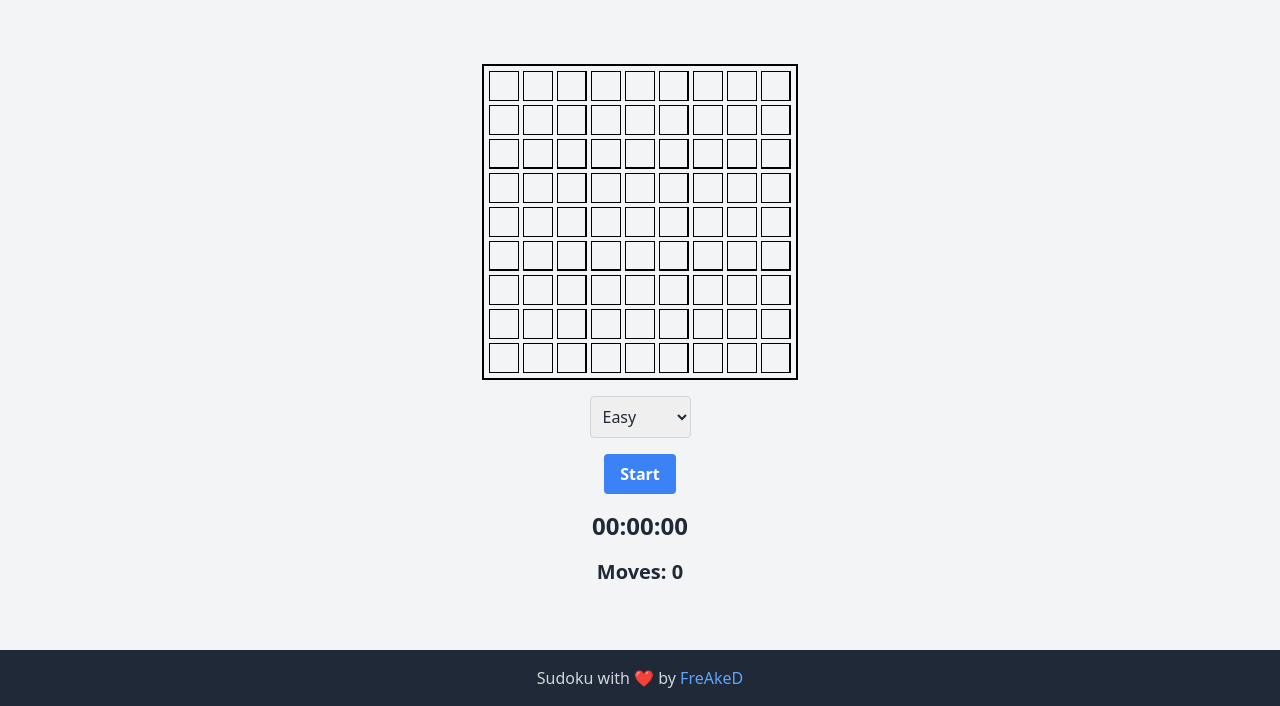
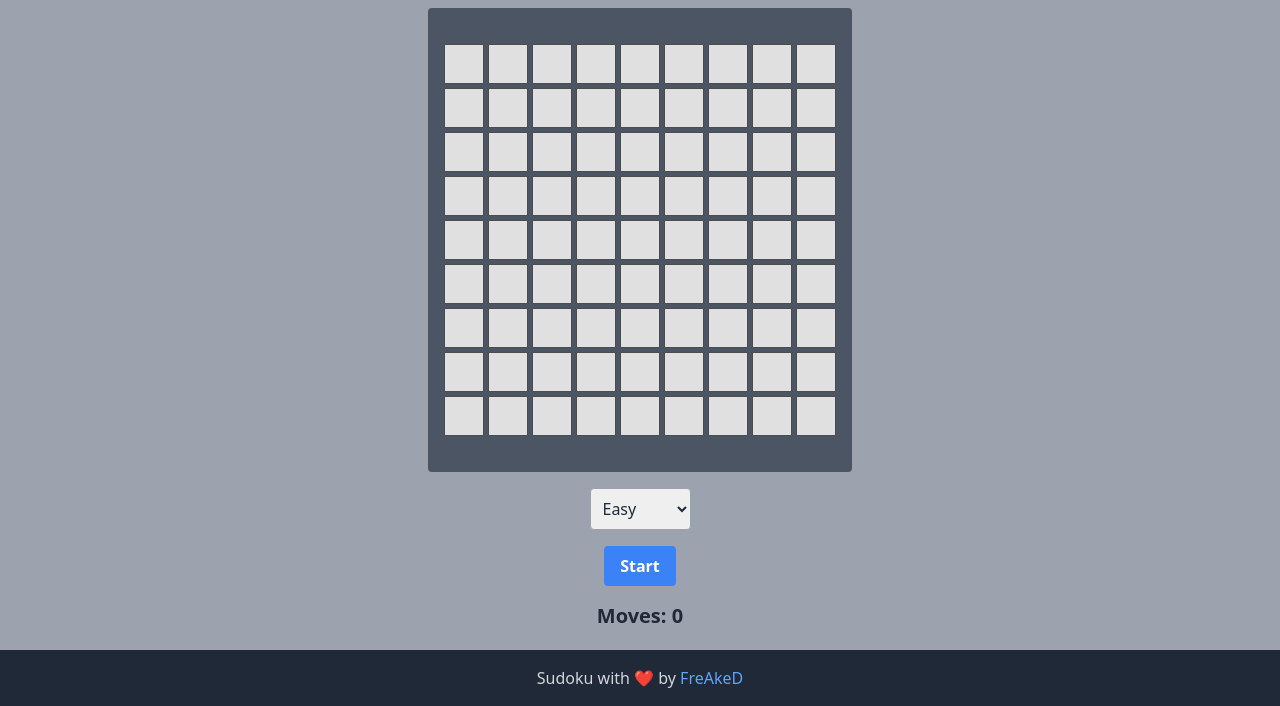
Before and after one commit to DevFreAkeD/JavaScript-Mini-Projects, a plain HTML site: page Sudoku/index.html in a window 1280 px wide. Shown: the part 94-800 px from the top of the page. Drawn offline with nearby package versions, Linux system fonts and the light colour scheme.

Commit message:
Update index.html

```diff
--- a/Sudoku/index.html
+++ b/Sudoku/index.html
@@ -28,47 +28,54 @@
             flex-grow: 1;
         }
         .cell {
-            /* Add your cell styling here */
-            border: 1px solid #000;
-            width: 30px;
-            height: 30px;
+            border: 1px solid #4c4c4c;
+            width: 40px;
+            height: 40px;
             display: flex;
             align-items: center;
             justify-content: center;
+            font-size: 18px;
+            font-weight: bold;
+            background-color: #e0e0e0;
         }
 
-        /* Add borders between each 3x3 box */
+        .cell input {
+            width: 100%;
+            height: 100%;
+            border: none;
+            text-align: center;
+            font-size: 18px;
+            font-weight: bold;
+            background-color: transparent;
+        }
+
+        .cell input:focus {
+            outline: none;
+            background-color: #b2dee4;
+        }
+
         #sudoku-grid {
             border-collapse: collapse;
-            padding: 5px;
-            border: 2px solid #000;
-        }
-
-        #sudoku-grid .cell:nth-child(3n),
-        #sudoku-grid .cell:nth-child(6n) {
-            border-right: 2px solid #000;
-        }
-
-        #sudoku-grid .cell:nth-child(n+19):nth-child(-n+27),
-        #sudoku-grid .cell:nth-child(n+46):nth-child(-n+54) {
-            border-bottom: 2px solid #000;
+            margin: 20px auto;
         }
     </style>
 </head>
 
-<body class="bg-gray-100 text-gray-800">
+<body class="bg-gray-400 text-gray-800">
 
     <header class="w-full bg-gray-800 py-4 flex gap-4">
-        <img src="assets/logo.png" alt="logo" height="50" width="50" class="mt-3">
+        <img src="assets/logo.png" alt="logo" height="50" width="50" class="mx-3">
         <h1 class="text-amber-500">Sudoku</h1>
     </header>
 
     <main class="flex-grow flex flex-col items-center justify-center gap-4">
         <!-- Sudoku Grid -->
-        <div id="sudoku-grid" class="grid grid-cols-9 gap-1"></div>
+        <div class="bg-gray-600 rounded p-4">
+            <div id="sudoku-grid" class="grid grid-cols-9 gap-1"></div>
+        </div>
 
         <!-- Level Dropdown -->
-        <select id="level-select" class="p-2 border border-gray-300 rounded">
+        <select id="level-select" class="p-2 border border-gray-400 rounded">
             <option value="easy">Easy</option>
             <option value="medium">Medium</option>
             <option value="hard">Hard</option>
@@ -78,9 +85,6 @@
         <button id="start-btn" class="bg-blue-500 hover:bg-blue-700 text-white font-bold py-2 px-4 rounded">
             Start
         </button>
-
-        <!-- Timer -->
-        <div id="timer" class="text-2xl font-bold">00:00:00</div>
 
         <!-- Moves Counter -->
         <div id="moves-counter" class="text-xl font-bold">Moves: 0</div>
```
